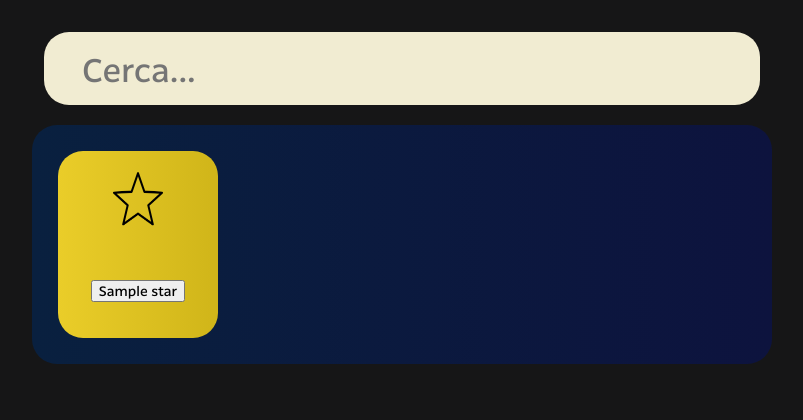
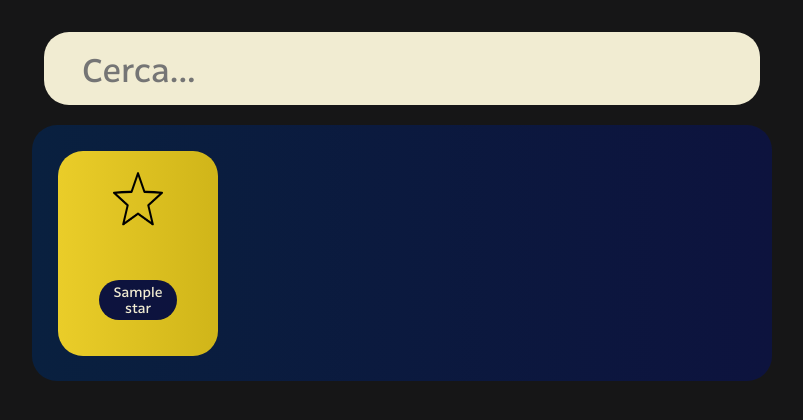
Before and after one commit to InKeaton/SAW_STARS, a PHP site: page /stars/starList.php in a window 1280 px wide. Shown: the part 227-647 px from the top of the page, without its empty margins (238-1041 px from the left). Run offline with PHP 8.4, Linux system fonts and the light colour scheme; the visitor is signed in with stand-in values (Sample User, id 1); tables that the repository leaves empty hold one stand-in row (values such as "Sample post").

Commit message:
Continued work on links

```diff
--- a/public_html/_resources/style/landscape/search.css
+++ b/public_html/_resources/style/landscape/search.css
@@ -54,3 +54,19 @@ img {
     background-color: var(--light-fg);
     color: var(--main-bg);
 }
+
+.button {
+    border-radius: 25px;
+    border: none;
+    padding: 5% 5%;
+    margin-top: 3%;
+    margin: auto;
+
+    background-color: var(--main-bg);
+    color: var(--light-fg);
+}
+
+.button:hover {
+  background-color: var(--light-fg);
+  color: var(--main-bg);
+}
--- a/public_html/_resources/style/portrait/search.css
+++ b/public_html/_resources/style/portrait/search.css
@@ -54,3 +54,19 @@ img {
     background-color: var(--light-fg);
     color: var(--main-bg);
 }
+
+.button {
+    border-radius: 25px;
+    border: none;
+    padding: 5% 5%;
+    margin-top: 3%;
+    margin: auto;
+
+    background-color: var(--main-bg);
+    color: var(--light-fg);
+}
+
+.button:hover {
+  background-color: var(--light-fg);
+  color: var(--main-bg);
+}
--- a/public_html/constellation/consList.php
+++ b/public_html/constellation/consList.php
@@ -59,7 +59,7 @@
                                     "<img src='../_resources/img/icons8-constellation-100.png' alt=\"Un icona minimale rappresentante una constellazione\">" +
                                 "</div>" +
                                 "<p>" +
-                                    " <button  onclick=\"location.href=\'consDetails.php?consID="+list[index].consID +"\'\";>  " +
+                                    " <button class=\"button\" onclick=\"location.href=\'consDetails.php?consID="+list[index].consID +"\'\";>  " +
                                         list[index++].consName +
                                     "</button>" +
                                 "</p>" +
--- a/public_html/stars/starList.php
+++ b/public_html/stars/starList.php
@@ -59,7 +59,7 @@
                                     "<img src='../_resources/img/icons8-star-100.png' alt=\"Un icona minimale rappresentante una stella\">" +
                                 "</div>" +
                                 "<p>" +
-                                    "<button  onclick=\"location.href=\'starDetails.php?starID="+list[index].starID +"\'\";> " +list[index++].starName +
+                                    "<button class=\"button\" onclick=\"location.href=\'starDetails.php?starID="+list[index].starID +"\'\";> " +list[index++].starName +
                                     "</button>" +
                                 "</p>" +
                             "</div>";
```
